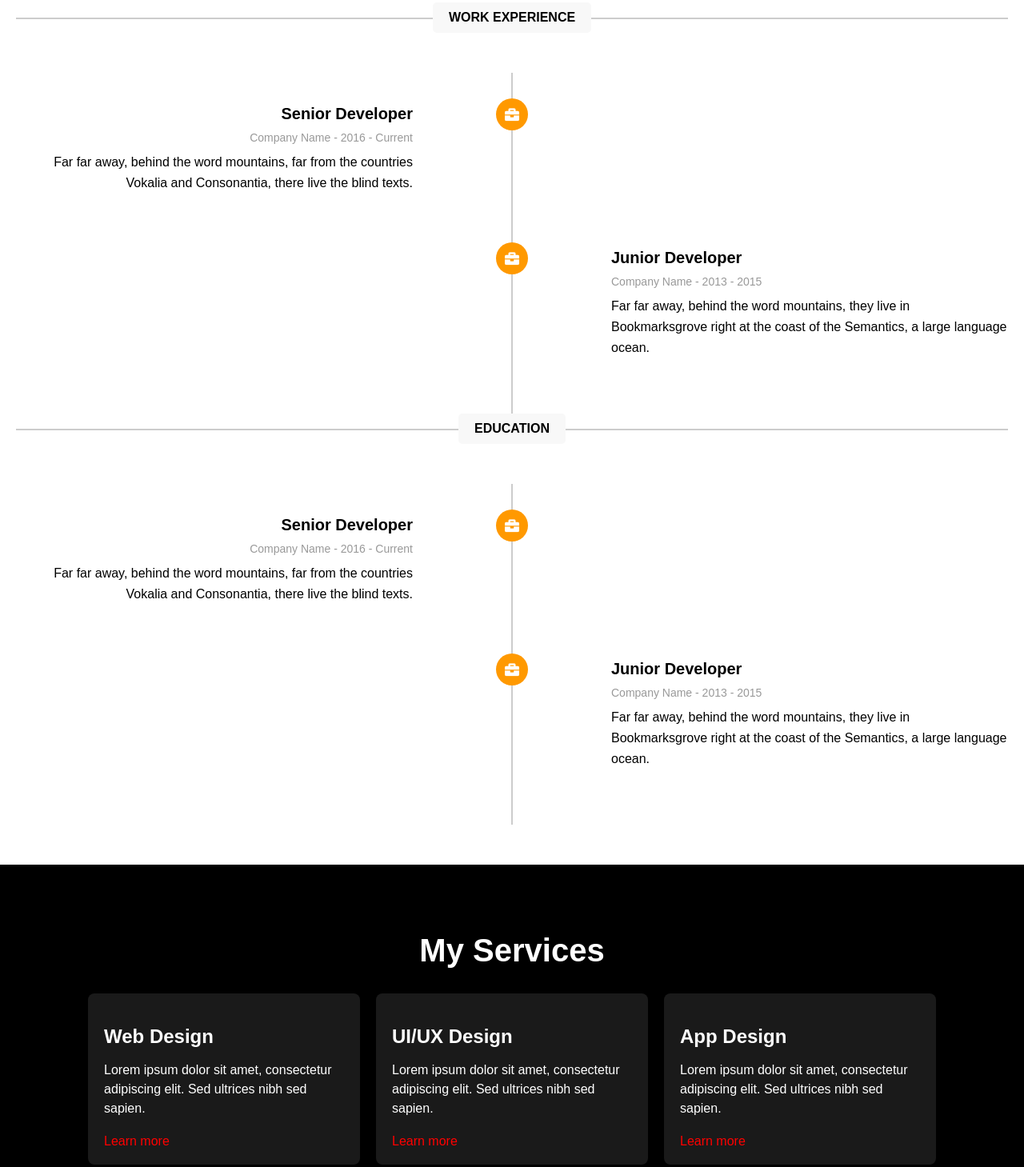
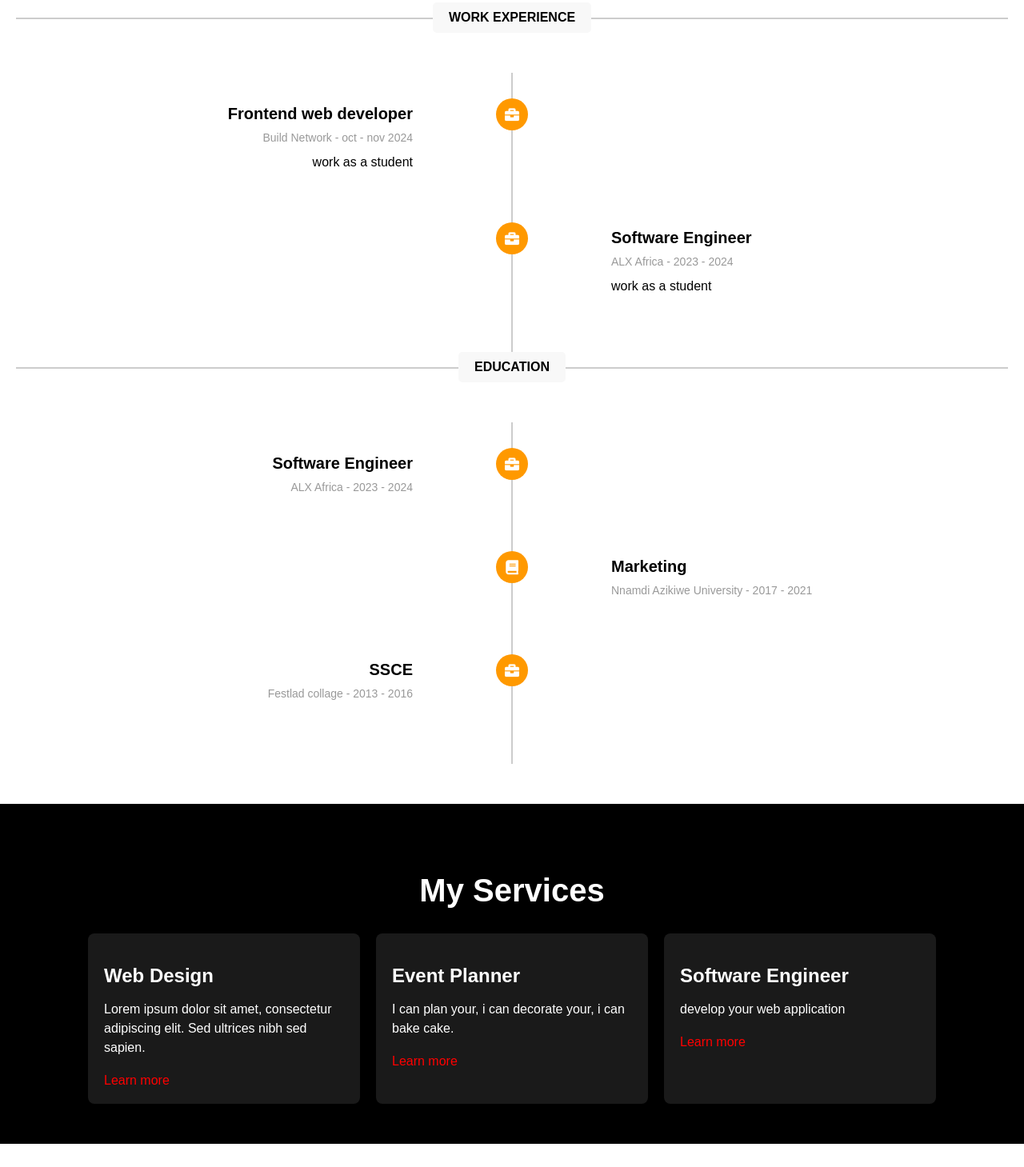
Before and after one commit to Ekenesamuel8/my_portfolio, a plain HTML site: page index.html in a window 1280 px wide. Shown: the part 1729-3188 px from the top of the page at 80% size. Drawn offline with Linux system fonts and the light colour scheme.

Commit message:
deploying my portforlio

```diff
--- a/index.html
+++ b/index.html
@@ -76,9 +76,9 @@
       <div class="timeline">
         <div class="timeline-item">
           <div class="timeline-content left">
-            <h3>Senior Developer</h3>
-            <span class="company">Company Name - 2016 - Current</span>
-            <p>Far far away, behind the word mountains, far from the countries Vokalia and Consonantia, there live the blind texts.</p>
+            <h3>Frontend web developer</h3>
+            <span class="company">Build Network - oct - nov 2024</span>
+            <p> work as a student </p>
           </div>
           <div class="timeline-icon">
             <i class="fas fa-briefcase"></i>
@@ -87,9 +87,9 @@
 
         <div class="timeline-item">
           <div class="timeline-content right">
-            <h3>Junior Developer</h3>
-            <span class="company">Company Name - 2013 - 2015</span>
-            <p>Far far away, behind the word mountains, they live in Bookmarksgrove right at the coast of the Semantics, a large language ocean.</p>
+            <h3>Software Engineer</h3>
+            <span class="company">ALX Africa - 2023 - 2024</span>
+            <p>work as a student</p>
           </div>
           <div class="timeline-icon">
             <i class="fas fa-briefcase"></i>
@@ -102,9 +102,9 @@
       <div class="timeline">
         <div class="timeline-item">
           <div class="timeline-content left">
-            <h3>Senior Developer</h3>
-            <span class="company">Company Name - 2016 - Current</span>
-            <p>Far far away, behind the word mountains, far from the countries Vokalia and Consonantia, there live the blind texts.</p>
+            <h3>Software Engineer</h3>
+            <span class="company">ALX Africa - 2023 - 2024</span>
+            <p></p>
           </div>
           <div class="timeline-icon">
             <i class="fas fa-briefcase"></i>
@@ -113,9 +113,17 @@
 
         <div class="timeline-item">
           <div class="timeline-content right">
-            <h3>Junior Developer</h3>
-            <span class="company">Company Name - 2013 - 2015</span>
-            <p>Far far away, behind the word mountains, they live in Bookmarksgrove right at the coast of the Semantics, a large language ocean.</p>
+            <h3>Marketing</h3>
+            <span class="company">Nnamdi Azikiwe University - 2017 - 2021</span>
+          </div>
+          <div class="timeline-icon">
+            <i class="fas fa-book"></i>
+          </div>
+        </div>
+        <div class="timeline-item">
+          <div class="timeline-content left">
+            <h3> SSCE </h3>
+            <span class="company">Festlad collage - 2013 - 2016</span>
           </div>
           <div class="timeline-icon">
             <i class="fas fa-briefcase"></i>
@@ -134,14 +142,14 @@
         </div>
         <div class="service-card">
           <i class="icon uiux-icon"></i>
-          <h2>UI/UX Design</h2>
-          <p>Lorem ipsum dolor sit amet, consectetur adipiscing elit. Sed ultrices nibh sed sapien.</p>
+          <h2>Event Planner</h2>
+          <p>I can plan your, i can decorate your, i can bake cake.</p>
           <a href="#" class="learn-more">Learn more</a>
         </div>
         <div class="service-card">
           <i class="icon app-icon"></i>
-          <h2>App Design</h2>
-          <p>Lorem ipsum dolor sit amet, consectetur adipiscing elit. Sed ultrices nibh sed sapien.</p>
+          <h2>Software Engineer</h2>
+          <p>develop your web application</p>
           <a href="#" class="learn-more">Learn more</a>
         </div>
       </div>
```
